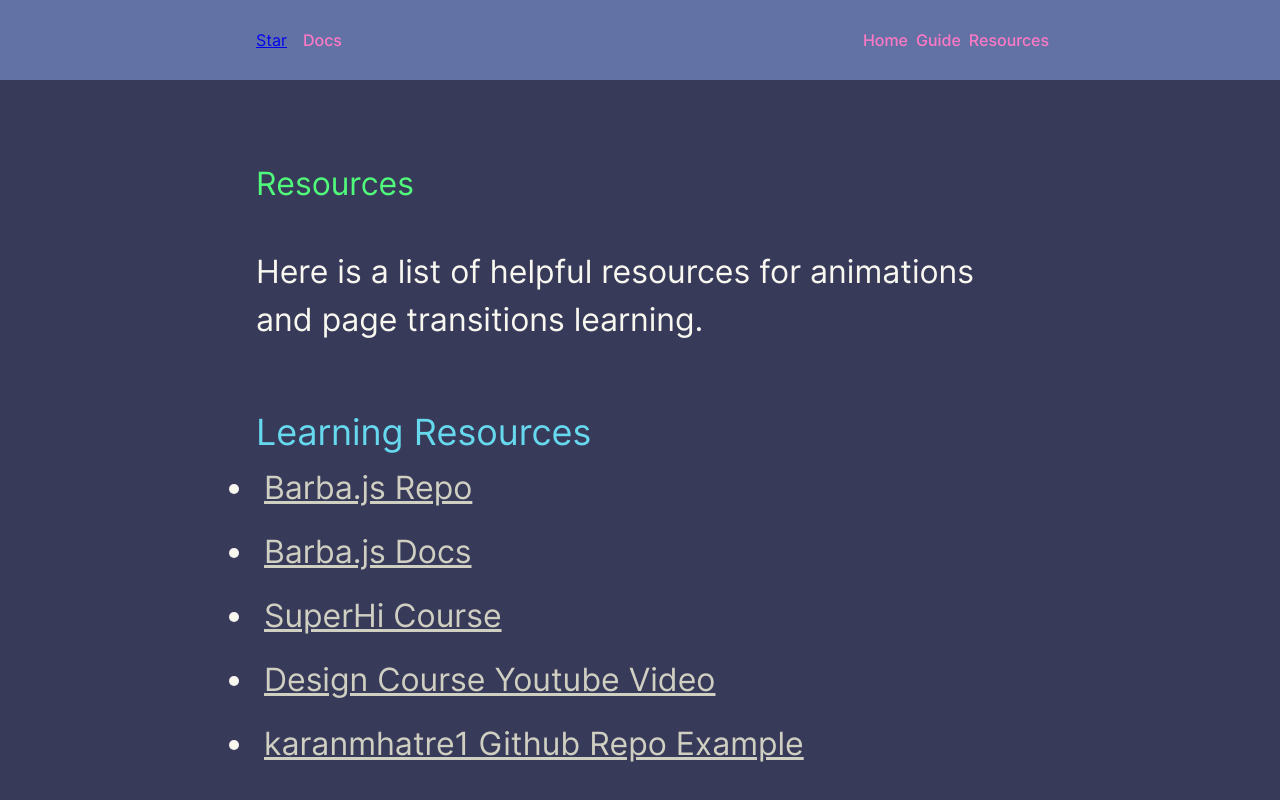
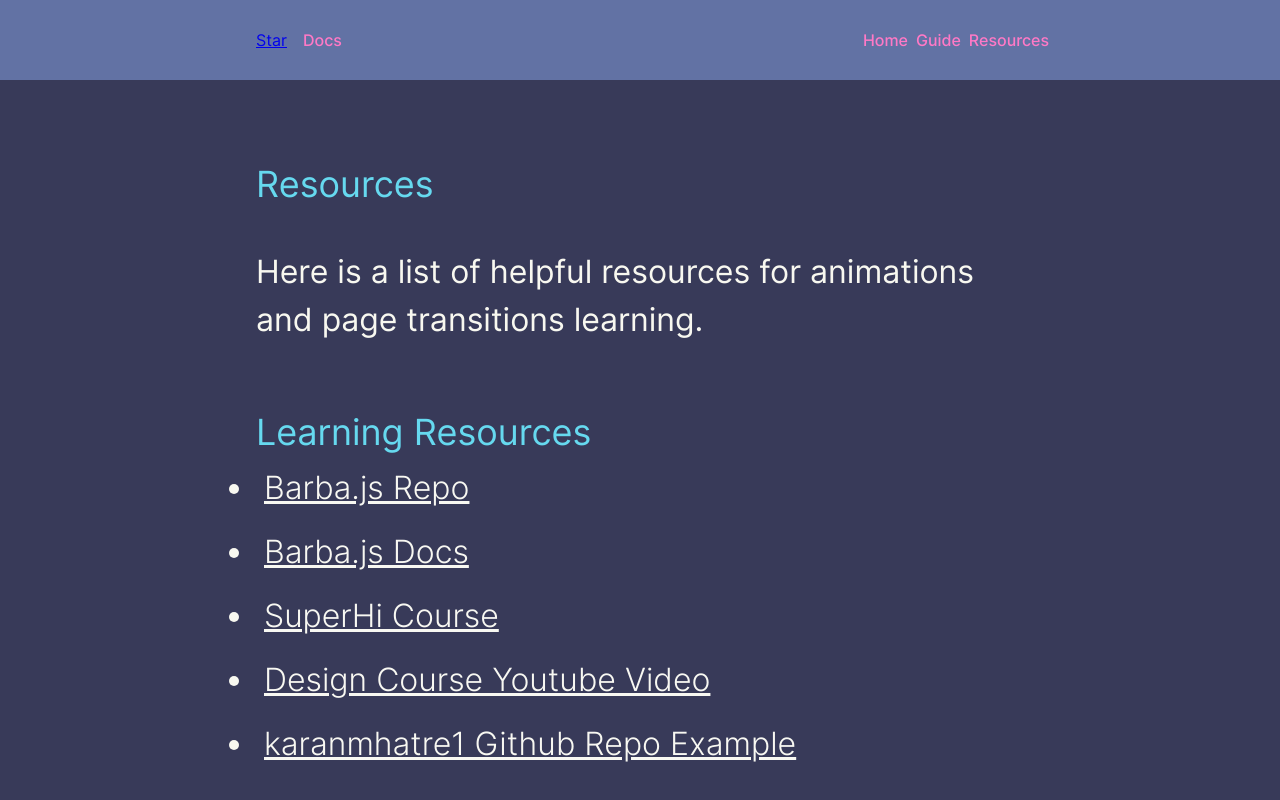
Before and after one commit to telagraphic/barba-page-transitions-guide, a website: page views/resources.html in a window 1280 px wide. Shown: the top 800 px of the page. Drawn offline with nearby package versions, Linux system fonts and the light colour scheme; files that its build step writes are made by us from their sources; files whose address does not match are found by name.

Commit message:
👌 IMPROVE: removed readme and added resources styles

```diff
--- a/scss/pages/_resources.scss
+++ b/scss/pages/_resources.scss
@@ -12,7 +12,7 @@
   a {
     text-decoration: underline;
 
-    color: $sandstone;
+    color: $very-light-gray;
 
     transition: color .25s ease-in-out;
 
@@ -22,15 +22,9 @@
     }
   }
 
-  &__header {
-    font-size: 2rem;
-    color: $green;
-  }
 
 
   &__section {
-    // padding: 5.5rem 0 .5rem 0;
-
     display: grid;
     grid-template-areas: "header" "content";
     grid-template-rows: 10vh 90vh;
@@ -43,6 +37,7 @@
     }
     li {
       padding: .5rem;
+      font-weight: 300;
     }
 
   }
```
Also changed, not shown: README.md (deleted), css/styles.css.
